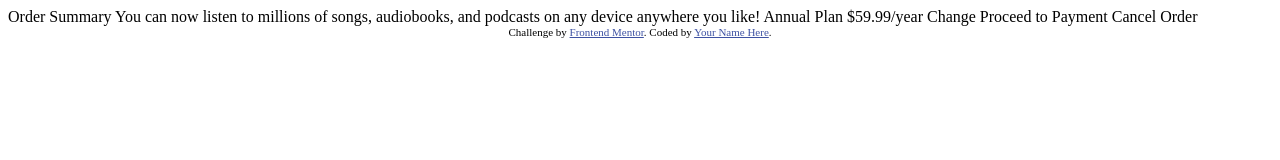
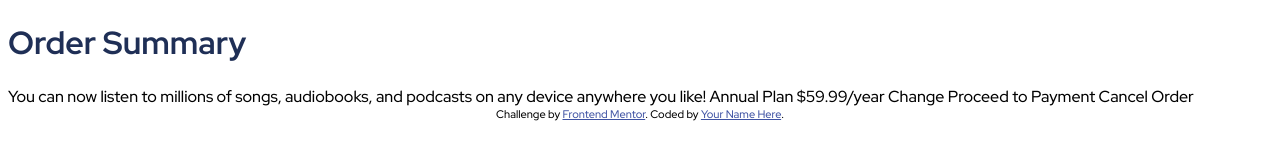
Before and after one commit to hunterandersen/FM_Challenge, a plain HTML site: page order-summary-component-main/index.html in a window 1280 px wide. Drawn offline with Linux system fonts and the light colour scheme.

Commit message:
Setup complete

```diff
--- a/order-summary-component-main/index.html
+++ b/order-summary-component-main/index.html
@@ -3,9 +3,11 @@
 <head>
   <meta charset="UTF-8">
   <meta name="viewport" content="width=device-width, initial-scale=1.0"> <!-- displays site properly based on user's device -->
-
+  <link rel="preconnect" href="https://fonts.googleapis.com">
+  <link rel="preconnect" href="https://fonts.gstatic.com" crossorigin>
+  <link href="https://fonts.googleapis.com/css2?family=Red+Hat+Display:wght@500;700;900&display=swap" rel="stylesheet">
   <link rel="icon" type="image/png" sizes="32x32" href="./images/favicon-32x32.png">
-
+  <link rel="stylesheet" href="style.css">
   <title>Frontend Mentor | Order summary card</title>
 
   <!-- Feel free to remove these styles or customise in your own stylesheet 👍 -->
@@ -16,7 +18,7 @@
 </head>
 <body>
 
-  Order Summary
+  <h1>Order Summary</h1>
 
   You can now listen to millions of songs, audiobooks, and podcasts on any
   device anywhere you like!
--- /dev/null
+++ b/order-summary-component-main/style.css
@@ -0,0 +1,12 @@
+* {
+    font-family: 'Red Hat Display', sans-serif;
+    --color-blue-dark : hsl(223, 47%, 23%);
+    --color-blue-desaturated : hsl(224, 23%, 55%);
+    --color-blue-veryPale : hsl(225, 100%, 98%);
+    --color-blue-pale : hsl(225, 100%, 94%);
+    --color-blue-bright : hsl(245, 75%, 52%);
+}
+
+h1 {
+    color: var(--color-blue-dark);
+}
```
